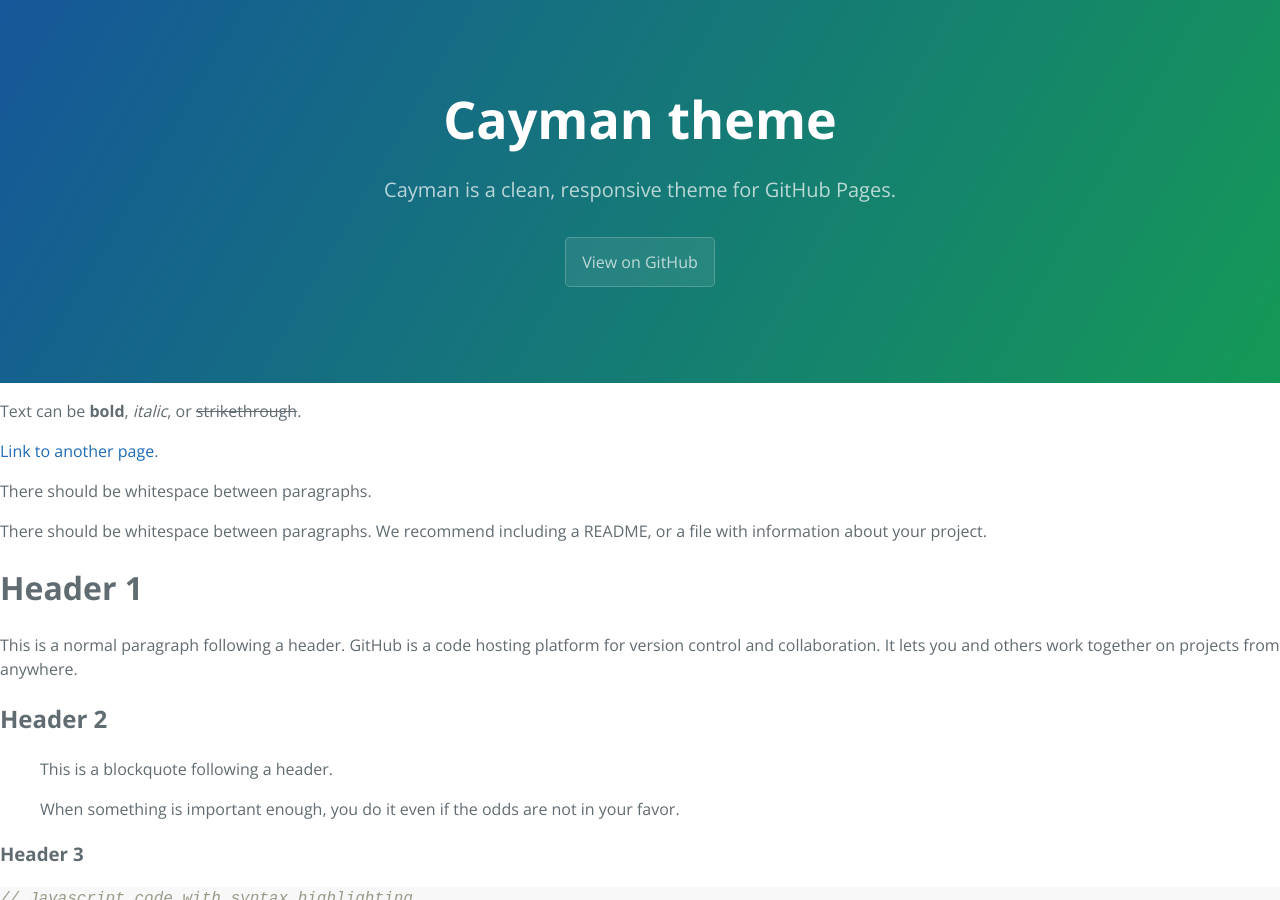
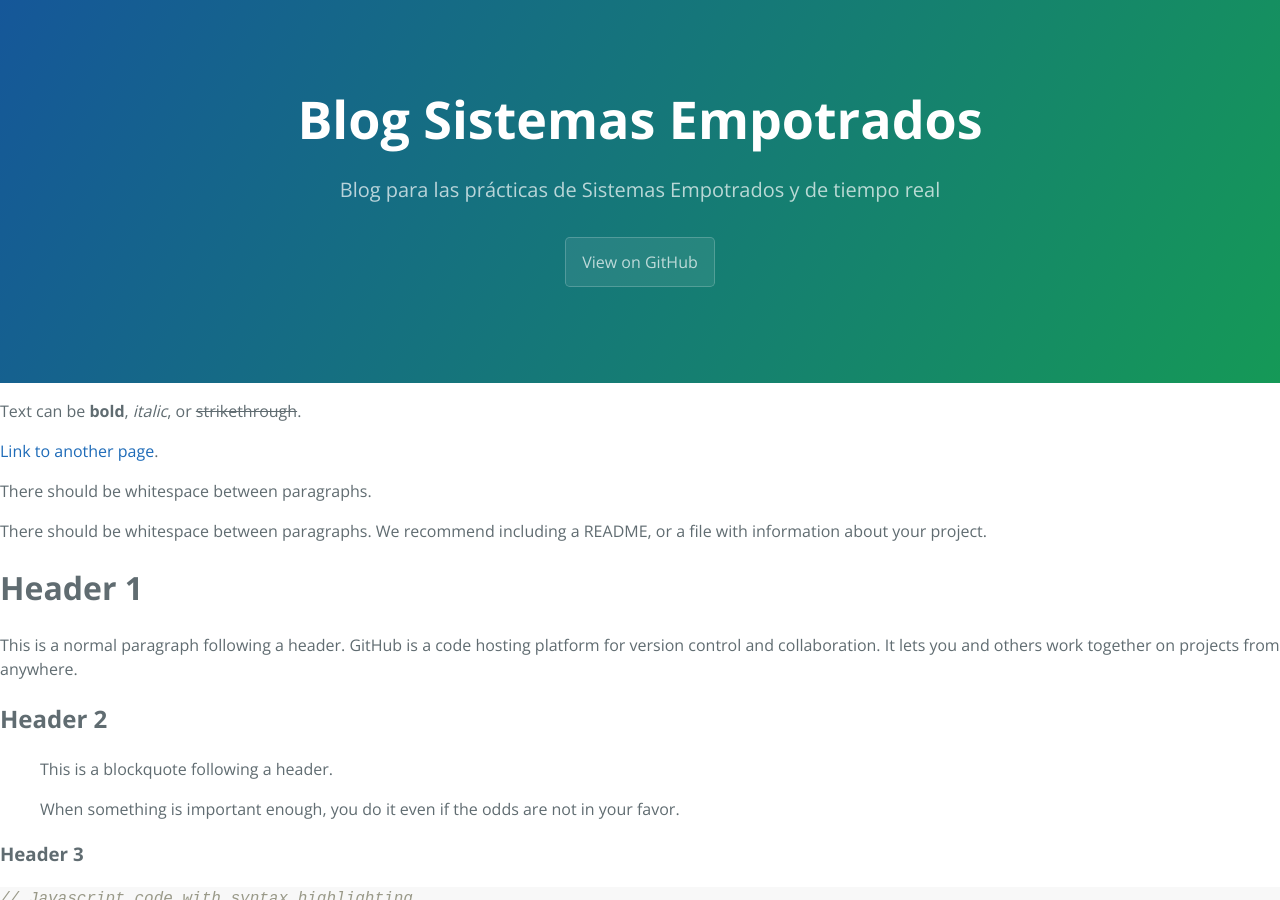
Before and after one commit to jmvalverde2020/blog_empotrados, a Jekyll site: the page built from index.md, in a window 1280 px wide and 900 px high. Built offline with Jekyll 4.4.1, drawn with Linux system fonts in a browser that asks for light colours.

Commit message:
Update _config.yml

```diff
--- a/_config.yml
+++ b/_config.yml
@@ -1,5 +1,3 @@
-title: Cayman theme
-description: Cayman is a clean, responsive theme for GitHub Pages.
-show_downloads: true
-google_analytics:
+title: Blog Sistemas Empotrados
+description: Blog para las prácticas de Sistemas Empotrados y de tiempo real
 theme: jekyll-theme-cayman
```
